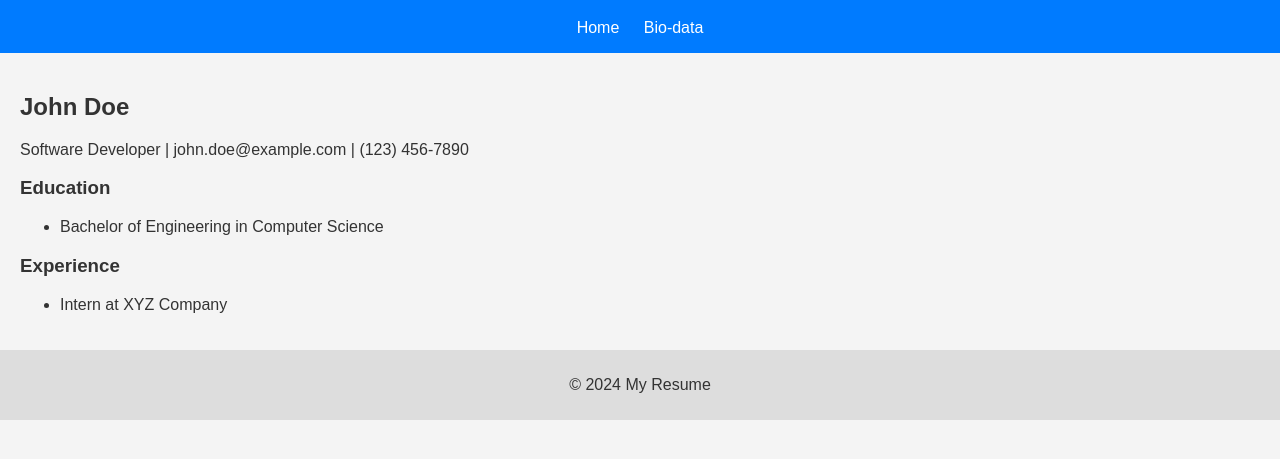
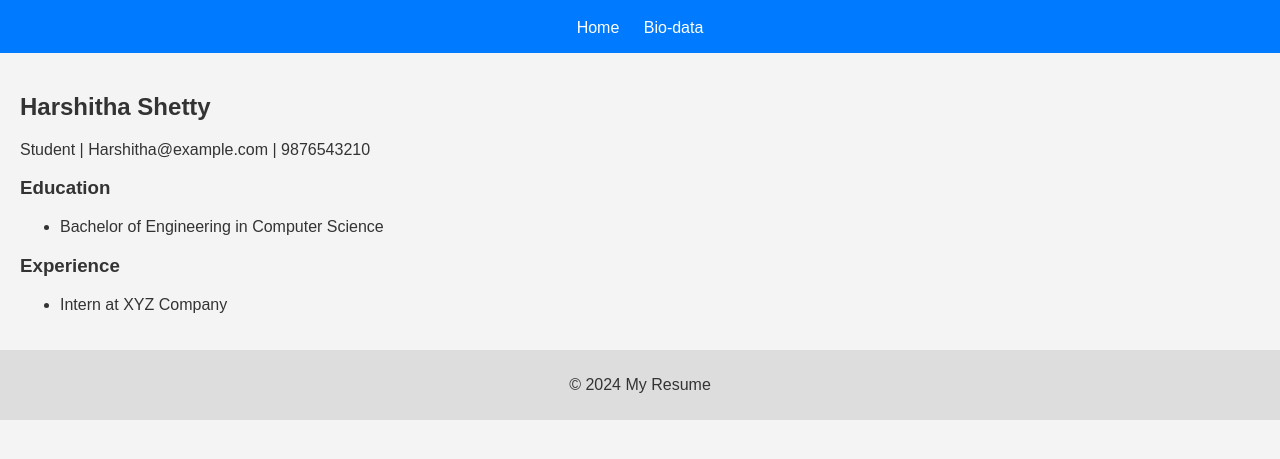
Before and after one commit to HarshithaShetty25/ResumeWebsite, a plain HTML site: page resume.html in a window 1280 px wide. Shown: the part 77-536 px from the top of the page. Drawn offline with Linux system fonts and the light colour scheme.

Commit message:
Creating resume.html

```diff
--- a/resume.html
+++ b/resume.html
@@ -15,8 +15,8 @@
     </nav>
   </header>
   <main>
-    <h2>John Doe</h2>
-    <p>Software Developer | john.doe@example.com | (123) 456-7890</p>
+    <h2>Harshitha Shetty</h2>
+    <p>Student | Harshitha@example.com | 9876543210</p>
     <h3>Education</h3>
     <ul>
       <li>Bachelor of Engineering in Computer Science</li>
```
